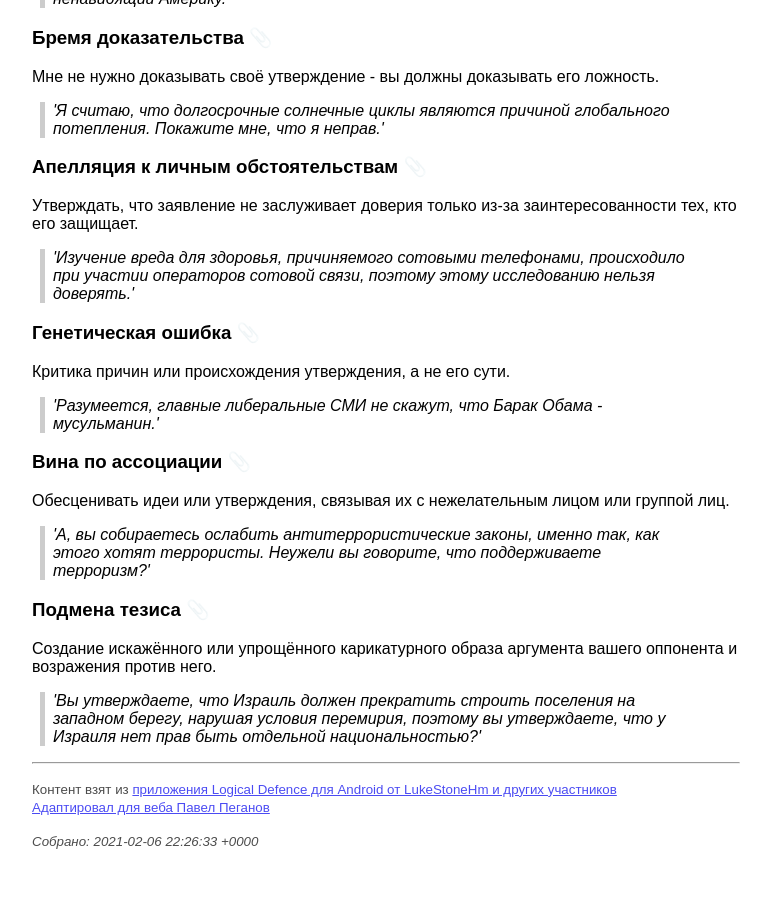
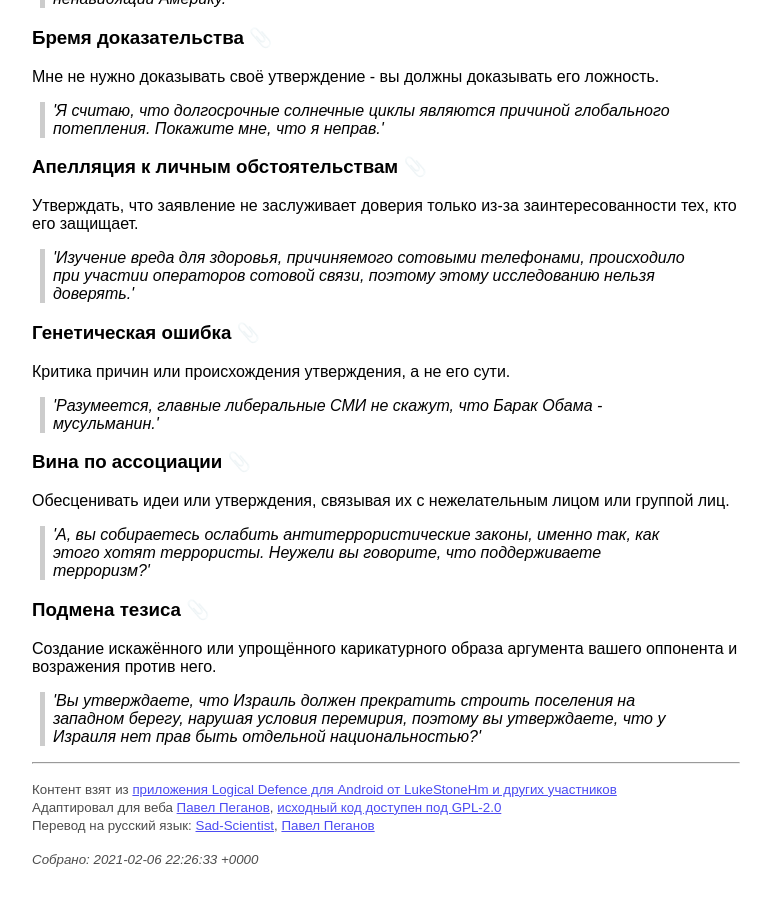
Before and after one commit to D-side/fallacies, a Jekyll site: the page built from ru.md, in a window 1280 px wide and 900 px high, scrolled down 7549 px. Shown: the whole window, without its empty margins (120-891 px from the left). Built offline with Jekyll 4.4.1, drawn with Linux system fonts in a browser that asks for light colours.

Commit message:
Attribution for Russian translation

```diff
--- a/ru.md
+++ b/ru.md
@@ -359,6 +359,8 @@ title: Логические ошибки
 
 ---
 
-<small>Контент взят из [приложения Logical Defence для Android от LukeStoneHm и других участников](https://github.com/LukeStonehm/LogicalDefence)<br>[Адаптировал для веба Павел Пеганов](https://github.com/D-side/fallacies)</small>
+<small>Контент взят из [приложения Logical Defence для Android от LukeStoneHm и других участников](https://github.com/LukeStonehm/LogicalDefence)
+<br>Адаптировал для веба [Павел Пеганов](https://github.com/D-side), [исходный код доступен под GPL-2.0](https://github.com/D-side/fallacies)
+<br>Перевод на русский язык: [Sad-Scientist](https://github.com/Sad-Scientist), [Павел Пеганов](https://github.com/D-side)</small>
 
 <small><i>Собрано: {{ site.time }}</i></small>
```
